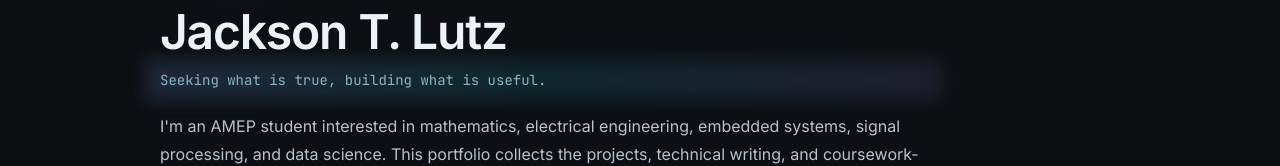
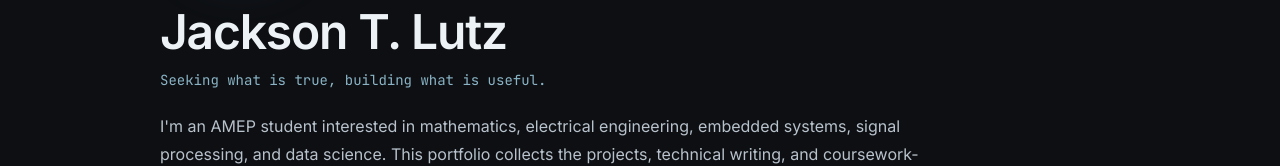
Before and after one commit to jtlutz190/Jacksons-website, a Next.js app: page / in a window 1280 px wide. Shown: the part 503-669 px from the top of the page. Built offline with nearby package versions, Linux system fonts and the light colour scheme.

Commit message:
Remove tagline glow

```diff
--- a/app/globals.css
+++ b/app/globals.css
@@ -99,20 +99,7 @@ section[id] {
 }
 
 .tagline-glow {
-  position: relative;
-  isolation: isolate;
   overflow-wrap: anywhere;
-}
-
-.tagline-glow::before {
-  position: absolute;
-  inset: -0.55rem -0.9rem;
-  z-index: -1;
-  content: "";
-  background:
-    linear-gradient(90deg, rgba(122, 167, 255, 0.22), rgba(34, 211, 238, 0.16), rgba(181, 156, 255, 0.14));
-  filter: blur(9px);
-  opacity: 0.78;
 }
 
 .latex-inline .katex,
```
